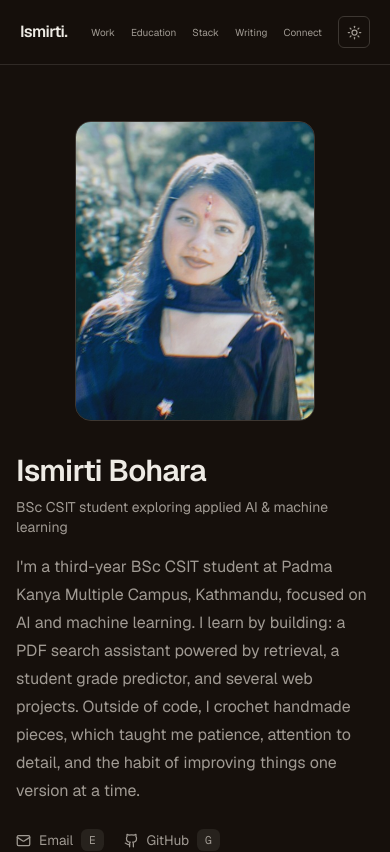
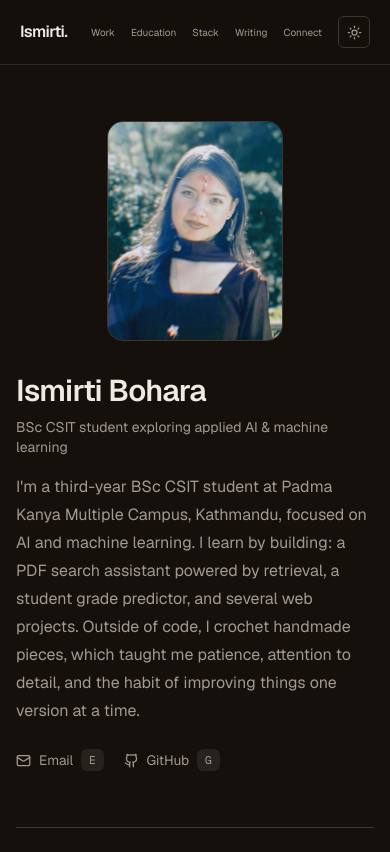
Before and after one commit to ismirtibohara/ismirti-portfolio, a Next.js app: page / in a window 390 px wide. Shown: the top 852 px of the page. Built offline with nearby package versions, Linux system fonts and the light colour scheme.

Commit message:
Smaller photo

```diff
--- a/components/sections/hero.tsx
+++ b/components/sections/hero.tsx
@@ -12,13 +12,13 @@ export function HeroSection() {
   return (
     <section id="top" className="section-wrap py-14 md:py-24">
       <div className="flex flex-col gap-8 sm:flex-row-reverse sm:items-center sm:justify-between sm:gap-10">
-        <div className="relative mx-auto aspect-[4/5] w-60 shrink-0 overflow-hidden rounded-2xl border border-border bg-secondary sm:mx-0 sm:w-64 md:w-80">
+        <div className="relative mx-auto aspect-[4/5] w-44 shrink-0 overflow-hidden rounded-2xl border border-border bg-secondary sm:mx-0 sm:w-48 md:w-56">
           <Image
             src={`${basePath}/images/portrait.jpg`}
             alt="Portrait of Ismirti Bohara"
             fill
             priority
-            sizes="(max-width: 640px) 240px, (max-width: 768px) 256px, 320px"
+            sizes="(max-width: 640px) 176px, (max-width: 768px) 192px, 224px"
             className="object-cover object-[center_30%]"
           />
         </div>
```
